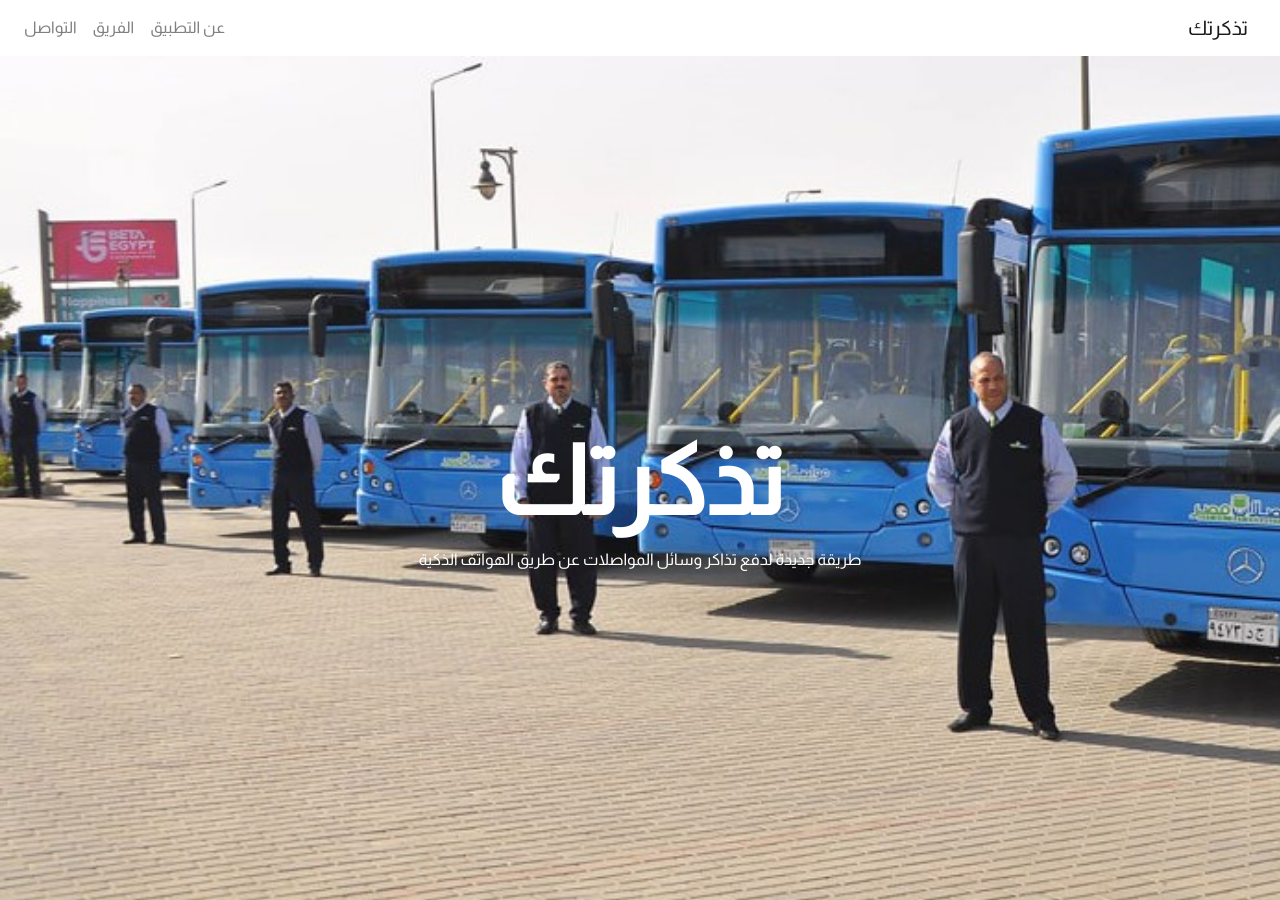
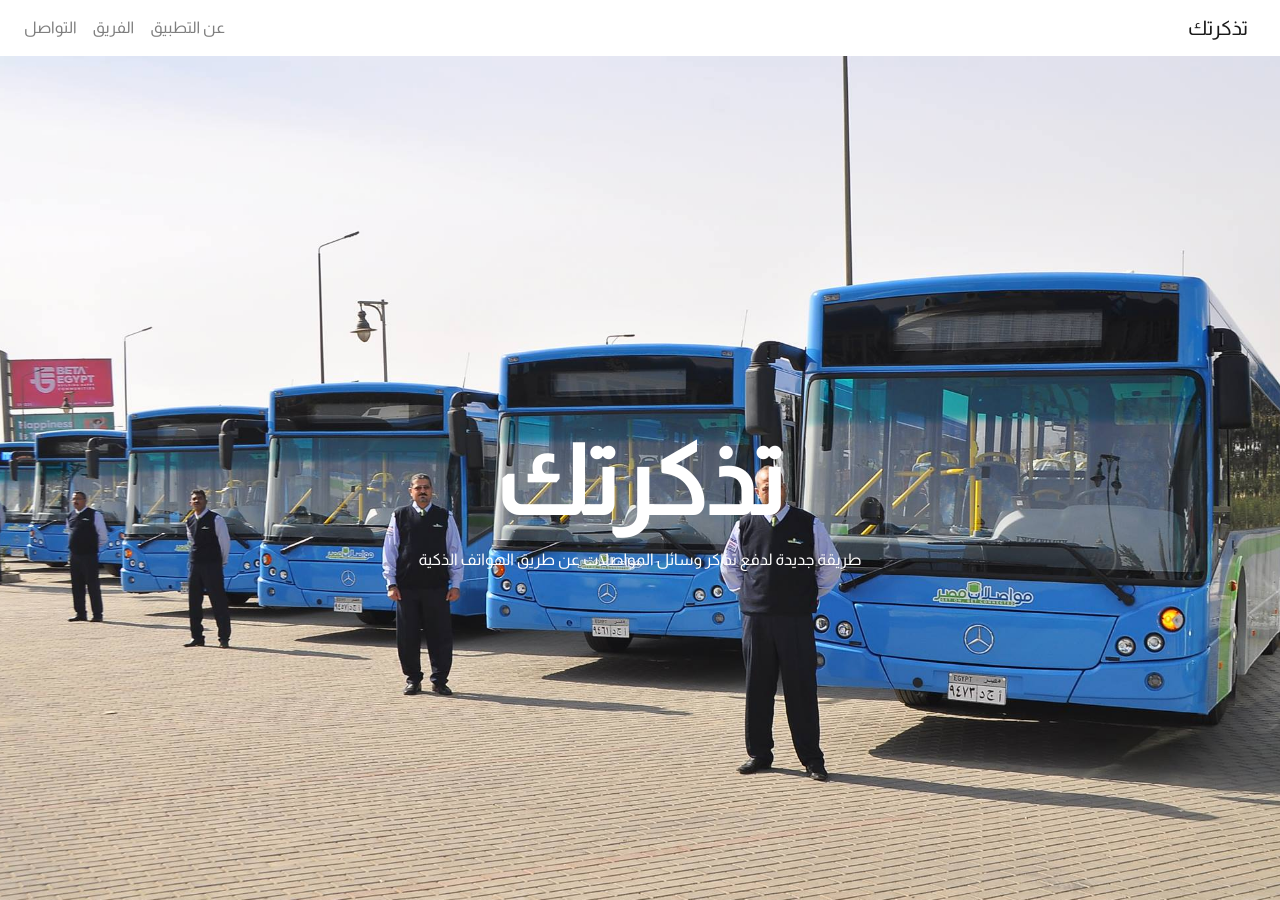
Before and after one commit to tazkrtak/website, a Jekyll site: the page built from index.html, in a window 1280 px wide and 900 px high. Built offline with Jekyll 4.4.1, drawn with Linux system fonts in a browser that asks for light colours; nearby versions of some CDN libraries.

Commit message:
Improve Header Image Quality

```diff
--- a/_sass/_base.scss
+++ b/_sass/_base.scss
@@ -25,6 +25,7 @@ body {
   background-image: url(/assets/buses.jpg);
   background-size: cover;
   background-repeat: no-repeat;
+  background-position: center;
 }
 
 section {
```
Also changed, not shown: assets/buses.jpg.
